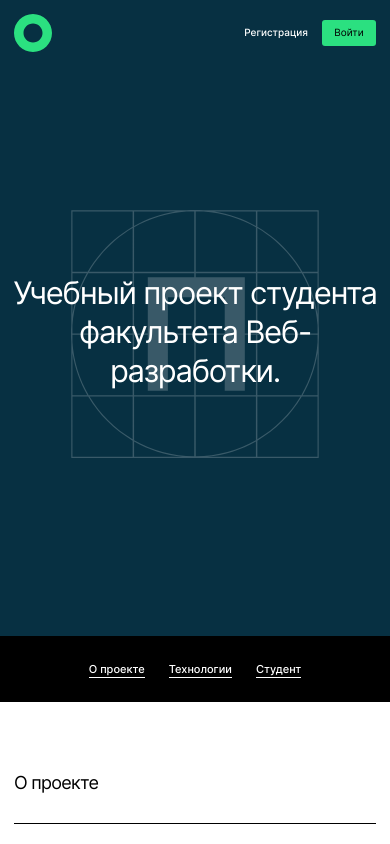
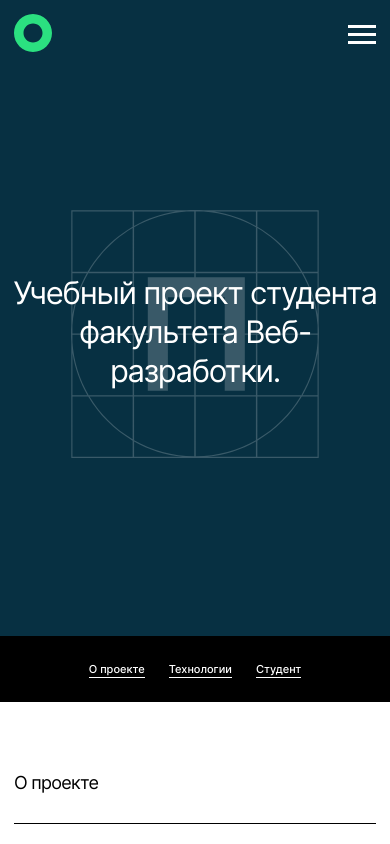
Before and after one commit to Photokub/movies-explorer-frontend, a React (Create React App) app: page / in a window 390 px wide. Shown: the top 844 px of the page. Built offline with nearby package versions, Linux system fonts and the light colour scheme; no server answers.

Commit message:
Refactor: шапка сайта авторизированного пользователя

```diff
--- a/src/components/App/App.js
+++ b/src/components/App/App.js
@@ -139,7 +139,7 @@ function App() {
                 localStorage.removeItem('searchTerm')
                 localStorage.removeItem('moviesList')
                 localStorage.removeItem('filterCheckbox')
-                navigate('/signin');
+                navigate('/');
             })
     }, [])
 
@@ -186,7 +186,6 @@ function App() {
 
     const handleSearchValue = (e) => {
         e.preventDefault()
-        debugger
         const results =
             !isFilterActive ?
                 beatfilmsArr.filter(
@@ -206,6 +205,27 @@ function App() {
     const movieListStorage = JSON.parse(localStorage.getItem('moviesList')) || [];
 
     const getSearchValue = useCallback((data) => setSearchTerm(data), [searchTerm]);
+
+    const handleSearchSavedMoviesValue = (e) => {
+        e.preventDefault()
+        debugger
+        const results =
+            !isFilterActive ?
+                savedMovies.filter(
+                    (film) =>
+                        film.nameRU.toLowerCase().includes(searchTermStorage) || film.nameEN.toLowerCase().includes(searchTermStorage)
+                )
+                :
+                savedMovies.filter(
+                    (film) =>
+                        (film.nameRU.toLowerCase().includes(searchTermStorage) || film.nameEN.toLowerCase().includes(searchTermStorage)) && (film.duration <= 40)
+                )
+        //todo/localStorage.setItem('SavedMoviesList', JSON.stringify(results));
+        setSavedMovies(results)
+        results.length === 0 ? setIsAnyMatches(true) : setIsAnyMatches(false)
+    }
+
+    //todo/const savedMovieListStorage = JSON.parse(localStorage.getItem('SavedMoviesList')) || [];
 
     //////////////////добавление и удалениекарточки и избранное///////////////////
     console.log(beatfilmsArr)
@@ -269,7 +289,7 @@ function App() {
 
             timeout = setTimeout(() => {
                 setWindowResizing(false);
-            }, 1000);
+            }, 500);
         }
         window.addEventListener("resize", handleResize);
 
@@ -287,7 +307,9 @@ function App() {
                             loggedIn={loggedIn}
                         />
                     }>
-                        <Route path='/' element={<Main/>}/>
+                        <Route path='/' element={
+                            <Main/>
+                        }/>
                         <Route path="/movies" element={
                             <Movies
                                 searchTerm={searchTerm}
@@ -313,12 +335,16 @@ function App() {
                                 filterStorageStatus={filterStorageStatus}
                                 searchTermStorage={searchTermStorage}
                                 handleFilterCheckbox={handleFilterCheckbox}
+                                handleSearchChange={handleSearchChange}
+                                handleSearchSavedMoviesValue={handleSearchSavedMoviesValue}
                             />
                         }
                         />
                     </Route>
                     <Route element={
-                        <LayoutProfile/>
+                        <LayoutProfile
+                            loggedIn={loggedIn}
+                        />
                     }>
                         <Route path="/profile" element={
                             <Profile
--- a/src/components/BurgerMenu/BurgerMenu.css
+++ b/src/components/BurgerMenu/BurgerMenu.css
@@ -22,6 +22,24 @@
     z-index: 3;
 
     -webkit-touch-callout: none;
+}
+
+.burger__container__stripe_main{
+    display: block;
+    width: 28px;
+    height: 3px;
+    margin-bottom: 5px;
+    position: relative;
+
+    background: #FFF;
+
+    z-index: 2;
+
+    transform-origin: 4px 0;
+
+    transition: transform 0.5s cubic-bezier(0.77, 0.2, 0.05, 1.0),
+    background 0.5s cubic-bezier(0.77, 0.2, 0.05, 1.0),
+    opacity 0.55s ease;
 }
 
 .burger__container__stripe {
@@ -63,6 +81,24 @@
 
 .burger__container__input:checked ~ .burger__container__stripe:nth-last-child(3) {
     opacity: 1;
+    transform: rotate(-45deg) translate(0, -4px);
+}
+
+.burger__container__input:checked ~ .burger__container__stripe_main {
+    opacity: 1;
+    background: #000;
+    transform: rotate(45deg) translate(-2px, 0px);
+}
+
+.burger__container__input:checked ~ .burger__container__stripe_main:nth-last-child(4) {
+    opacity: 0;
+    background: #000;
+    transform: rotate(0deg) scale(0.2, 0.2);
+}
+
+.burger__container__input:checked ~ .burger__container__stripe_main:nth-last-child(3) {
+    opacity: 1;
+    background: #000;
     transform: rotate(-45deg) translate(0, -4px);
 }
 
--- a/src/components/BurgerMenu/BurgerMenu.jsx
+++ b/src/components/BurgerMenu/BurgerMenu.jsx
@@ -1,8 +1,10 @@
 import React, {useState} from "react";
 import './BurgerMenu.css'
-import {Link, NavLink, useNavigate} from "react-router-dom";
+import {Link, NavLink, useNavigate, useLocation} from "react-router-dom";
 
 export default function BurgerMenu() {
+
+    const location = useLocation()
 
     const page = document.body
     const [isSubscribed, setIsSubscribed] = useState(false);
@@ -18,6 +20,8 @@ export default function BurgerMenu() {
         setIsSubscribed(current => !current);
     };
 
+    const stripeClassName = location.pathname !== '/' ? 'burger__container__stripe' : 'burger__container__stripe_main'
+
     return (
         <nav className='burger' role='navigation'>
             <div className='burger__container'>
@@ -27,9 +31,9 @@ export default function BurgerMenu() {
                     defaultChecked={isSubscribed}
                     onChange={handleChange}
                 />
-                <span className='burger__container__stripe'></span>
-                <span className='burger__container__stripe'></span>
-                <span className='burger__container__stripe'></span>
+                <span className={stripeClassName}></span>
+                <span className={stripeClassName}></span>
+                <span className={stripeClassName}></span>
                 <ul className='burger-menu-list'>
                     <li className='burger-menu-list__string'>
                         <Link to='/' className='burger-menu__list-navlink'>Главная</Link>
--- a/src/components/Header/Header.jsx
+++ b/src/components/Header/Header.jsx
@@ -3,11 +3,12 @@ import React from "react";
 import './Header.css'
 import Navigation from "../Navigation/Navigation";
 
-export default function Header({userData}) {
+export default function Header({userData, loggedIn}) {
     return (
         <header className="header">
             <Navigation
                 userData={userData}
+                loggedIn={loggedIn}
             />
         </header>
     )
--- a/src/components/Layout/Layout.jsx
+++ b/src/components/Layout/Layout.jsx
@@ -4,10 +4,11 @@ import {Outlet} from "react-router-dom";
 import Footer from "../Footer/Footer";
 
 
-const Layout = ({userData}) => (
+const Layout = ({userData, loggedIn}) => (
     <>
         <Header
             userData={userData}
+            loggedIn={loggedIn}
         />
         <Outlet/>
         <Footer/>
--- a/src/components/LayoutProfile/LayoutProfile.jsx
+++ b/src/components/LayoutProfile/LayoutProfile.jsx
@@ -2,9 +2,11 @@ import React from "react";
 import Header from "../Header/Header";
 import {Outlet} from "react-router-dom";
 
-const LayoutProfile = () => (
+const LayoutProfile = ({loggedIn}) => (
     <>
-        <Header/>
+        <Header
+            loggedIn={loggedIn}
+        />
         <Outlet/>
     </>
 );
--- a/src/components/Movies/Movies.jsx
+++ b/src/components/Movies/Movies.jsx
@@ -71,7 +71,7 @@ export default function Movies({
                 handlePreloader={handlePreloader}
                 filterStorageStatus={filterStorageStatus}
                 searchTermStorage={searchTermStorage}
-                //todo/getSearchValue={getSearchValue}
+                getSearchValue={getSearchValue}
             />
             {!windowResizing && <MoviesCardList
                 existedCards={existedCards}
--- a/src/components/Navigation/Navigation.css
+++ b/src/components/Navigation/Navigation.css
@@ -71,7 +71,7 @@
     align-items: center;
 }
 
-.navigation__movies-navlink{
+.navigation__movies-navlink-main{
     margin: 0 16px 0 0;
     text-decoration: none;
 
@@ -82,7 +82,7 @@
     color: #000;
 }
 
-.navigation__movies-navlink_active{
+.navigation__movies-navlink-main_active{
     margin: 0 16px 0 0;
     text-decoration: none;
 
@@ -93,7 +93,45 @@
     color: #000;
 }
 
+.navigation__movies-navlink{
+    margin: 0 16px 0 0;
+    text-decoration: none;
+
+    font-style: normal;
+    font-weight: 400;
+    font-size: 13px;
+    line-height: 18px;
+    color: #FFF;
+}
+
+.navigation__movies-navlink_active{
+    margin: 0 16px 0 0;
+    text-decoration: none;
+
+    font-style: normal;
+    font-weight: 500;
+    font-size: 13px;
+    line-height: 18px;
+    color: #FFF;
+}
+
 .navigation__account-btn{
+    height: 32px;
+    width: 100%;
+    border: solid 1px #FFF;
+    border-radius: 20px;
+    background-color: rgba(0,0,0,0);
+    cursor: pointer;
+    padding: 0 15px;
+
+    font-style: normal;
+    font-weight: 500;
+    font-size: 14px;
+    line-height: 16px;
+    color: #FFF;
+}
+
+.navigation__account-btn_main{
     height: 32px;
     width: 100%;
     border-radius: 20px;
@@ -118,6 +156,14 @@
     }
 }
 
+@media screen and (max-width: 768px){
+    .navigation__account-btn{
+        border: none;
+        background-color: #F9F9F9;
+        color: #000;
+    }
+}
+
 @media screen and (max-width: 568px) {
     .navigation{
         padding: 14px;
--- a/src/components/Navigation/Navigation.jsx
+++ b/src/components/Navigation/Navigation.jsx
@@ -4,7 +4,7 @@ import logo from "../../images/logo.svg";
 import './Navigation.css'
 import BurgerMenu from "../BurgerMenu/BurgerMenu";
 
-export default function Navigation() {
+export default function Navigation({loggedIn}) {
 
     const navigate = useNavigate();
     const signinRoute = () => navigate('/signin');
@@ -26,7 +26,19 @@ export default function Navigation() {
                 <button className='navigation__account-btn' type='button' onClick={profileRoute}>Аккаунт</button>
             </div>
         </div>
-    const menu = location.pathname !== '/' ? navContainerAuth : navContainer
+
+    const navContainerMainAuth =
+        <div className='navigation__auth-warp'>
+            <div className='navigation__film-nav-container'>
+                <NavLink className={({isActive}) => `${isActive ? "navigation__movies-navlink-main_active" : "navigation__movies-navlink-main"}`} to='movies'>Фильмы</NavLink>
+                <NavLink className={({isActive}) => `${isActive ? "navigation__movies-navlink-main_active" : "navigation__movies-navlink-main"}`} to='saved-movies'>Сохранённые фильмы</NavLink>
+            </div>
+            <div className='navigation__container_auth'>
+                <button className='navigation__account-btn_main' type='button' onClick={profileRoute}>Аккаунт</button>
+            </div>
+        </div>
+    const menu =  loggedIn && location.pathname !== '/' ? navContainerMainAuth : loggedIn  ? navContainerAuth : navContainer
+
 
     useEffect(() => {
         function handleWindowResize() {
@@ -45,10 +57,12 @@ export default function Navigation() {
 
     return (
         <nav className={location.pathname !== '/' ? 'navigation_authorized' : 'navigation'}>
+        {/*<nav className={loggedIn ? 'navigation_authorized' : 'navigation'}>*/}
             <Link className="navigation__logo-link" to="/">
                 <img className="navigation__logo" src={logo} alt="логотип movies explorer"/>
             </Link>
-            {windowSize.innerWidth <= 768 && location.pathname !== '/' ? <BurgerMenu/> : menu}
+            {windowSize.innerWidth <= 768 ? <BurgerMenu/> : menu}
+            {/*{windowSize.innerWidth <= 768 && location.pathname !== '/' ? <BurgerMenu/> : menu}*/}
         </nav>
     )
 }
--- a/src/components/Profile/Profile.jsx
+++ b/src/components/Profile/Profile.jsx
@@ -4,7 +4,7 @@ import {Navigate} from "react-router-dom";
 import {useForm} from "react-hook-form";
 import {CurrentUserContext} from "../../contexts/CurrentUserContext";
 
-export default function Profile({logOut, userData, setUserData, updateUser}) {
+export default function Profile({logOut, userData, setUserData, updateUser, loggedIn}) {
 
     const currentUser = useContext(CurrentUserContext)
 
--- a/src/components/SavedMovies/SavedMovies.jsx
+++ b/src/components/SavedMovies/SavedMovies.jsx
@@ -1,15 +1,24 @@
 import React from "react";
-import MoviesCardList from "../MoviesCardList/MoviesCardList";
 import SavedMoviesCardList from '../SavedMoviesCardList/SavedMoviesCardList'
 import SearchForm from "../SearchForm/SearchForm";
 
-export default function SavedMovies({savedMovies, handleSaveMovie, filterStorageStatus, searchTermStorage, handleFilterCheckbox}) {
+export default function SavedMovies({
+                                        savedMovies,
+                                        handleSaveMovie,
+                                        filterStorageStatus,
+                                        searchTermStorage,
+                                        handleFilterCheckbox,
+                                        handleSearchChange,
+                                        handleSearchSavedMoviesValue
+                                    }) {
     return (
         <section className='saved-movies movies'>
             <SearchForm
                 filterStorageStatus={filterStorageStatus}
                 searchTermStorage={searchTermStorage}
                 handleFilterCheckbox={handleFilterCheckbox}
+                handleSearchChange={handleSearchChange}
+                handleSearchSavedMoviesValue={handleSearchSavedMoviesValue}
             />
             <SavedMoviesCardList
                 handleSaveMovie={handleSaveMovie}
--- a/src/components/SearchForm/SearchForm.jsx
+++ b/src/components/SearchForm/SearchForm.jsx
@@ -1,6 +1,7 @@
 import React, {useEffect, useRef, useState} from "react";
 import FilterCheckbox from "../FilterCheckbox/FilterCheckbox";
 import './SearchForm.css'
+import {useLocation} from "react-router-dom";
 
 export default function SearchForm({
                                        handleSearchChange,
@@ -11,14 +12,20 @@ export default function SearchForm({
                                        filterStorageStatus,
                                        searchTermStorage,
                                        getSearchValue,
-                                       isFilterActive
+                                       isFilterActive,
+                                       handleSearchSavedMoviesValue
                                    }) {
+
+    const location = useLocation()
+
+    const submitState = location.pathname === '/movies' ? handleSearchValue : handleSearchSavedMoviesValue
+
+    ////////////border style//////////////
     const searchFormBorder = useRef(null)
     const searchFormInput = useRef(null)
     const borderBlur = '1.5px solid rgba(100, 100, 100, .2)'
     const borderFocus = '1.5px solid rgba(100, 100, 100, .8)'
 
-    ////////////border style//////////////
 
     const borderStyle = {border: borderBlur}
     const [formBorder, setFormBorder] = useState(borderStyle)
@@ -33,7 +40,7 @@ export default function SearchForm({
 
     return (
         <div className='search-form-container'>
-            <form className='search-form' ref={searchFormBorder} style={formBorder} onSubmit={handleSearchValue}
+            <form className='search-form' ref={searchFormBorder} style={formBorder} onSubmit={submitState}
                   onLoad={handlePreloader}>
                 <input
                     required
```
Lines whose indentation alone changed are shown as unchanged.
